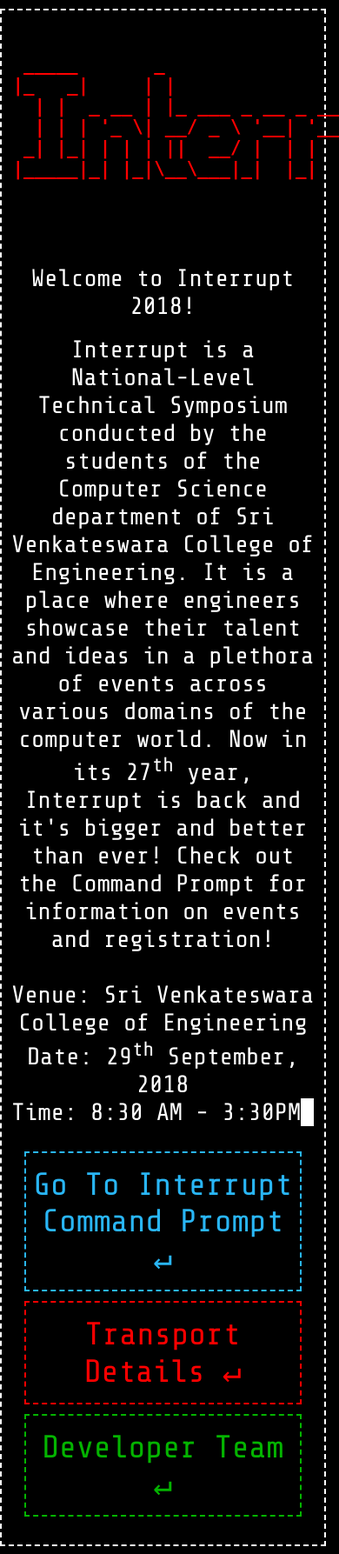
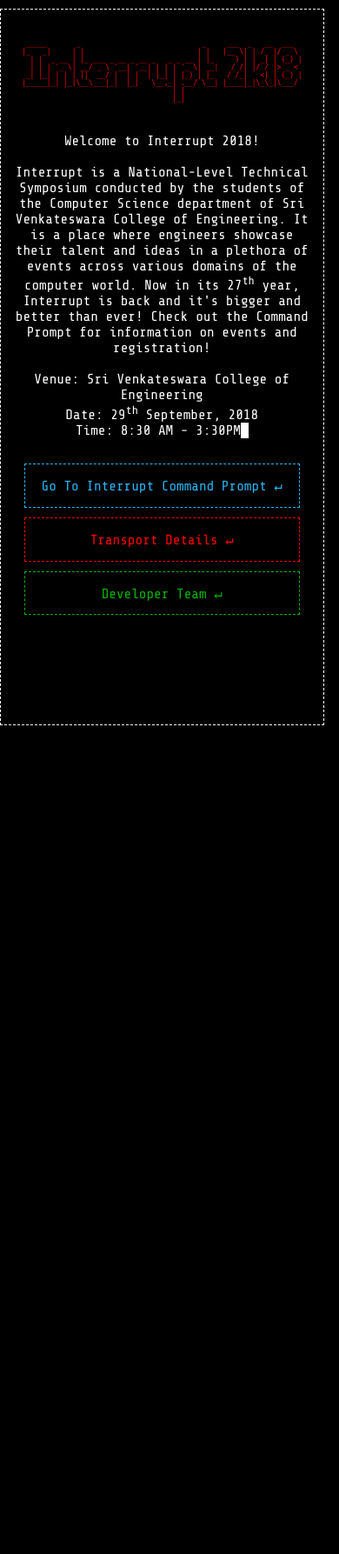
Before and after one commit to svce-interrupt/Interrupt18-Website, a PHP site: page / in a window 390 px wide; the page is wider, and only the part inside the window is pictured. Shown: that part at 87% size. After the commit the page ends 834 px from the top of that part, so only its background shows below. Run offline with PHP 8.4, Linux system fonts and the light colour scheme.

Commit message:
Mobile optimisation fix #1

```diff
--- a/cmd/m/css/index-css.css
+++ b/cmd/m/css/index-css.css
@@ -16,7 +16,7 @@ body{
 #terminal-output{
 	width: 95%;
 	margin: 5% 2.5%;
-	font-size: 180%;
+	font-size: 80%;
 	white-space: pre;
 	word-wrap: initial;
 	word-break: break-all;
--- a/cmd/m/index.html
+++ b/cmd/m/index.html
@@ -4,6 +4,7 @@
 		<link href="https://fonts.googleapis.com/css?family=Share+Tech+Mono" rel="stylesheet">
 		<link href="css/index-css.css" rel="stylesheet">
 		<link rel="icon" href="../img/favicon.jpeg">
+		<meta name="viewport" content="width=device-width, initial-scale=1.0">
 	</head>
 
 
--- a/css/home-css.css
+++ b/css/home-css.css
@@ -75,25 +75,21 @@ body{
 
 	body{
 		width: 95%;
-		border: 2px dashed white;
+		border: 1px dashed white;
 		margin-left: 2.3%;
 		margin: 2.5% 0%;
 		padding-bottom: 8%;
 	}
 
 	#title{
-		text-align: center;
-        	white-space: pre;
-        	word-wrap: normal;
-		font-size: 160%;
+		font-size: 8px;
 		margin: 7% 0%;
-		font-weight: 700;
 	}
 
 	.intro-text{
 		width: 100%;
 		margin: 3% 0% 2% 0%;
-		font-size: 175%;
+		font-size: 100%;
 		text-align: center;
 	}
 	.intro-body{
@@ -106,16 +102,16 @@ body{
 	.home-links{
 		width: 85%;
 		margin-top: 8%;
-		border: 2px dashed #29B6F6;
+		border: 1px dashed #29B6F6;
 		padding: 4% 0%;
-		font-size: 230%;
+		font-size: 100%;
 	}
 	.home-links:hover{
-		border: 2px dashed yellow;
+		border: 1px dashed yellow;
 	}
 	.red{
 		margin-top: 3%;
-		border: 2px dashed red;
+		border: 1px dashed red;
 	}
 	.yellow{
 		margin-top: 3%;
@@ -124,6 +120,6 @@ body{
 	.green{
 		margin-top: 3%;
 		color: #04b400;
-		border: 2px dashed #04b400;
+		border: 1px dashed #04b400;
 	}
 }
```
Also changed, not shown: cmd/css/loading-css.css (+4 -4 lines).
